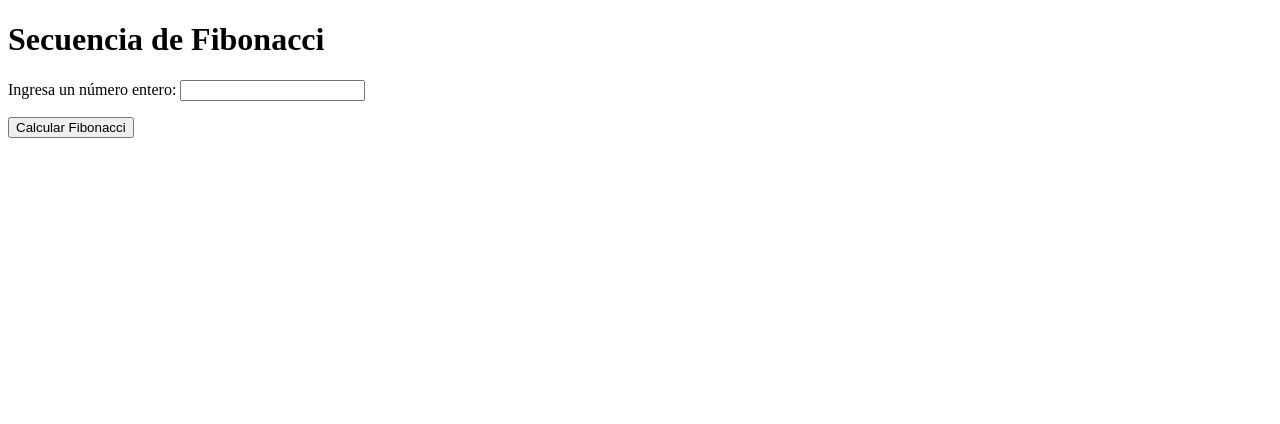
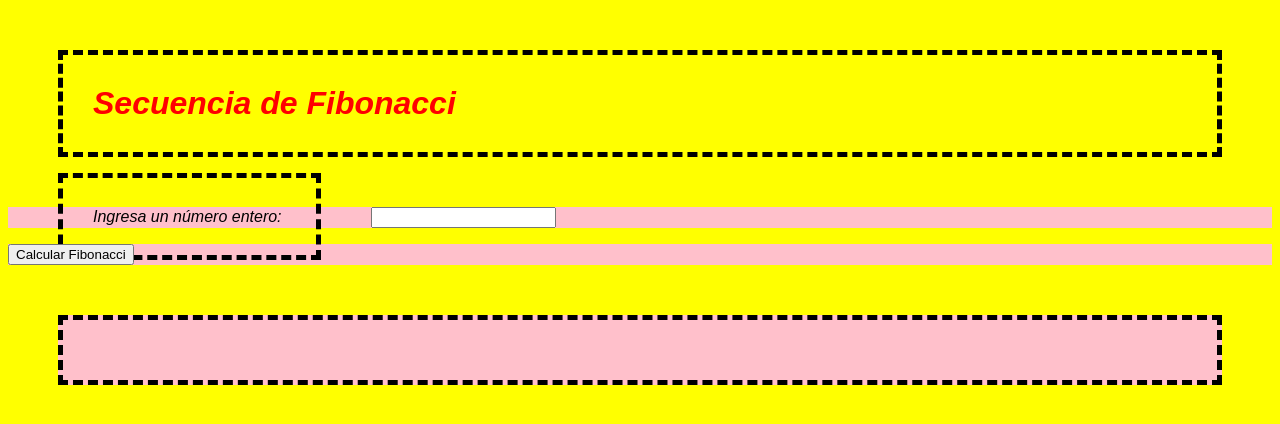
Before and after one commit to ariel-ortiz/202611-tc2005b.402, a plain HTML site: page 8. Frontend JS/fiboclient/fiboclient.html in a window 1280 px wide. Drawn offline with Linux system fonts and the light colour scheme.

Commit message:
Add code to demo the use of CSS

```diff
--- /dev/null
+++ b/8. Frontend JS/fiboclient/css/fibostyle.css
@@ -0,0 +1,15 @@
+body {
+  background-color: yellow;
+  font-family: sans-serif;
+}
+
+#salida {
+  color: green;
+}
+
+.ariel {
+  font-style: italic;
+  border: dashed 5px black;
+  padding: 30px;
+  margin: 50px;
+}
--- a/8. Frontend JS/fiboclient/fiboclient.html
+++ b/8. Frontend JS/fiboclient/fiboclient.html
@@ -4,21 +4,27 @@
     <meta charset="utf-8">
     <title>Secuencia de Fibonacci</title>
     <script type="module" src="javascript/fiboclient.mjs"></script>
+    <link rel="stylesheet" href="css/fibostyle.css">
+    <style>
+      p {
+        background-color: pink;
+      }
+    </style>
   </head>
   <body>
-    <h1>
+    <h1 class="ariel" style="color: red;">
       Secuencia de Fibonacci
     </h1>
     <form>
       <p>
-        <label for="n">Ingresa un número entero: </label>
+        <label for="n" class="ariel">Ingresa un número entero: </label>
         <input id="n" type="number">
       </p>
       <p>
         <button id="fibo-button" type="button" >Calcular Fibonacci</button>
       </p>
     </form>
-    <p id="salida">
+    <p id="salida" class="ariel">
     </p>
   </body>
 </html>
```
